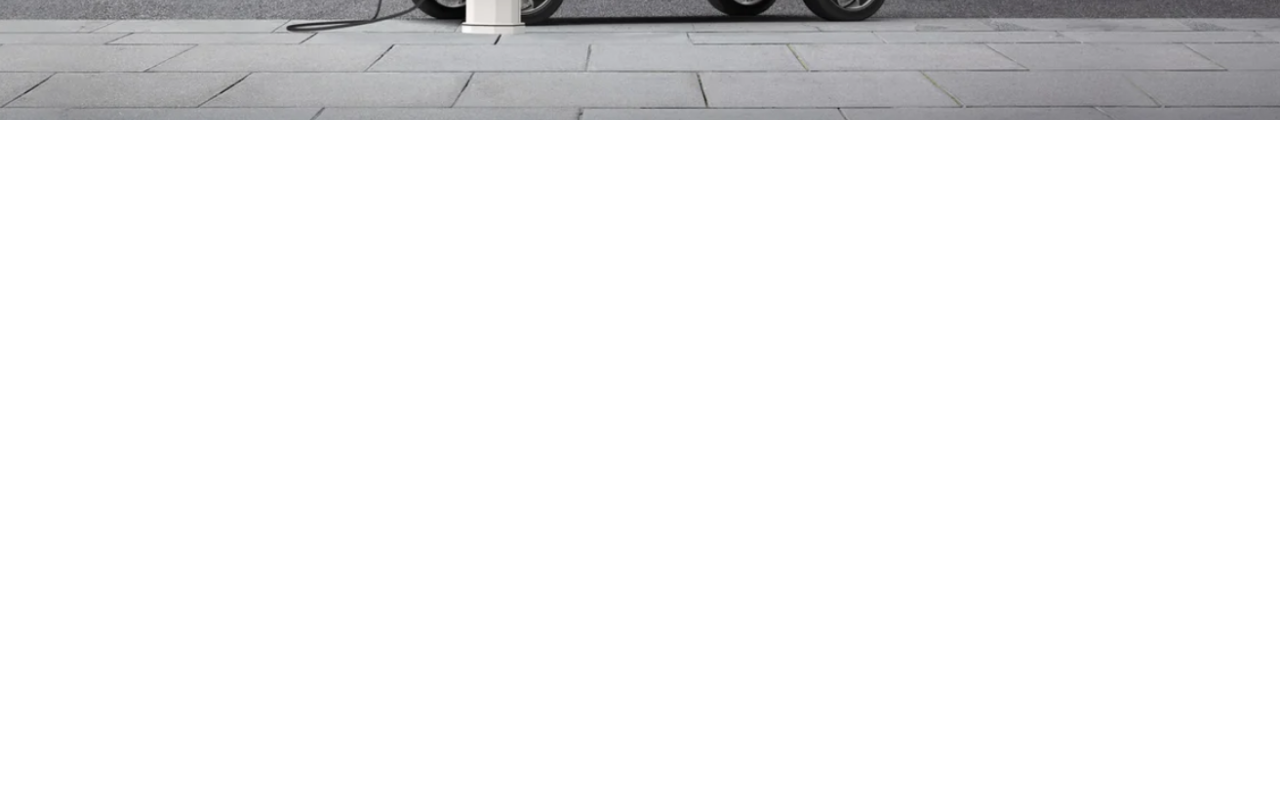
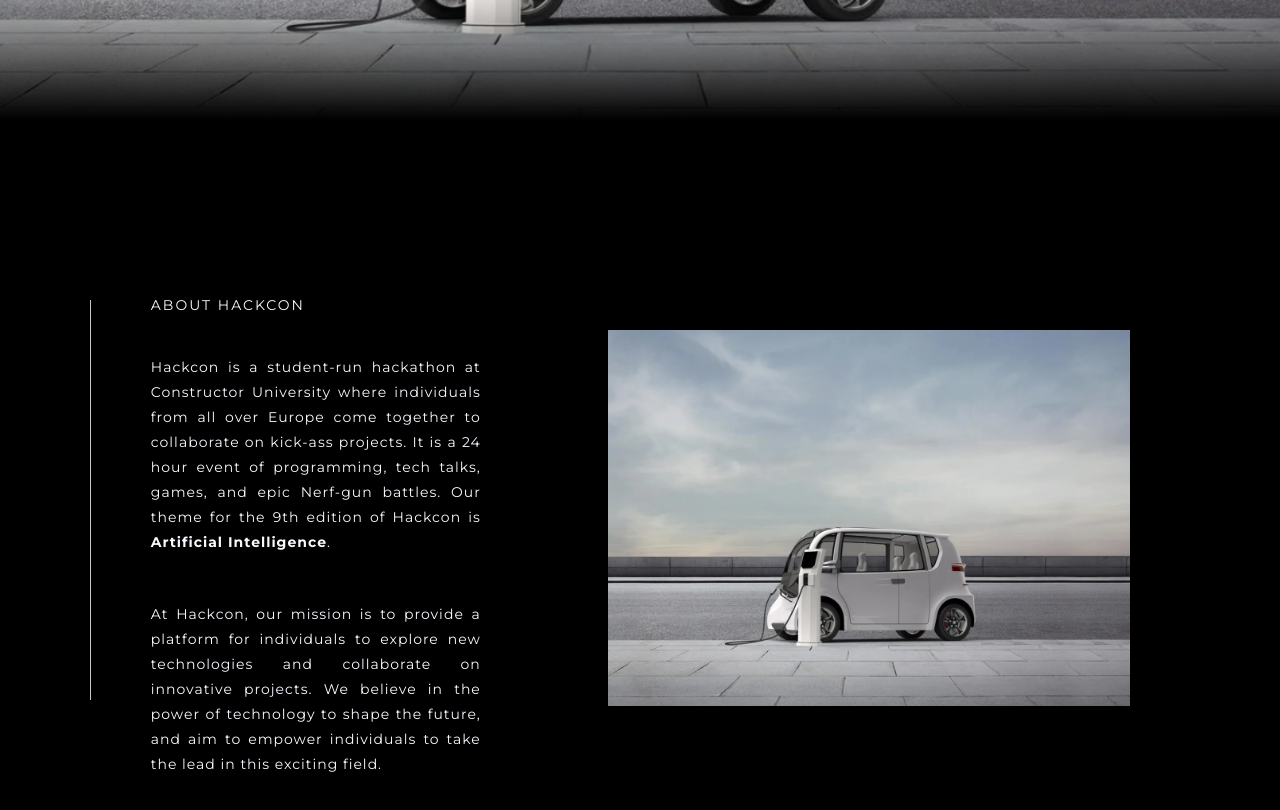
Before and after one commit to raeygetahun/Hackcon, a React (Create React App) app: page / in a window 1280 px wide. Shown: the part 680-1490 px from the top of the page. Before the commit the page ends 800 px from the top, so only its background shows below. Built offline with nearby package versions, Linux system fonts and the light colour scheme.

Commit message:
final version of initial screen and about section; navigation bar; style

```diff
--- a/package.json
+++ b/package.json
@@ -9,6 +9,7 @@
     "react": "^18.2.0",
     "react-dom": "^18.2.0",
     "react-scripts": "5.0.1",
+    "react-scroll": "^1.8.9",
     "typeface-montserrat": "^1.1.13",
     "web-vitals": "^2.1.4"
   },
--- a/src/App.css
+++ b/src/App.css
@@ -23,12 +23,10 @@
   background-color: transparent;
   border: none;
   outline: none;
-  transition: background-color 0.3s, box-shadow 0.3s;
 }
 
 .navbar.scrolled {
-  background-color: #f2f2f2;
-  box-shadow: 0 2px 4px rgba(0, 0, 0, 0.1);
+  background-image: linear-gradient(to bottom, rgba(242, 242, 242, 0.9), rgba(0, 0, 0, 0));
 }
 
 .logo { /* hackcon */
@@ -39,6 +37,7 @@
 }
 
 .nav-links {
+  cursor: pointer;
   list-style: none;
   display: flex;
 }
@@ -47,7 +46,17 @@
   margin-left: 35px;
 }
 
+.nav-links li a {
+  text-decoration: none;
+  color: #000000; /* Set the desired color for the links */
+}
+
+.nav-links li a:hover {
+  text-decoration: underline; /* Add underline on hover if desired */
+}
+
 .welcome-section {
+  position: relative;
   background-image: url('../public/first-screen.png');
   background-size: cover;
   background-repeat: no-repeat;
@@ -62,6 +71,16 @@
   color: #000000;
 }
 
+.welcome-section::after {
+  content: "";
+  position: absolute;
+  bottom: 0; /* Position at the bottom */
+  left: 0;
+  width: 100%;
+  height: 15%; /* Adjust the height of the gradient as desired */
+  background-image: linear-gradient(to bottom, rgba(0, 0, 0, 0), rgba(0, 0, 0, 1));
+}
+
 .welcome-section h1 { /* join us at hackcon */
   font-size: 64px;
   margin-top: -250px; /* space above the first line of text */
@@ -71,9 +90,89 @@
 }
 
 .welcome-section p { /* embrace ... */
+  color: rgba(0, 0, 0, 0.63);
   margin-top: -45px;
   font-size: 24px;
   letter-spacing: 1px;
   line-height: 43px;
   font-weight: normal;
 }
+
+.about-section {
+  background-color: black;
+  text-align: justify;
+}
+
+.content-container {
+  display: flex;
+  justify-content: center;
+  align-items: center;
+  height: 100vh;
+}
+
+.text-container {
+  margin-left: 20px;
+  width: 40%;
+  padding: 40px;
+}
+
+.image-container {
+  width: 50%;
+  margin-right: 150px;
+}
+
+.image-container img {
+  width: 100%;
+  height: auto;
+}
+
+.about-section h1 {
+  color: ghostwhite;
+  font-size: 14px;
+  margin-top: 50px; /* space above the first line of text */
+  letter-spacing: 2px;
+  line-height: 12px;
+  font-weight: normal;
+}
+
+.about-section p {
+  color: ghostwhite;
+  width: 330px;
+  font-size: 14px;
+  letter-spacing: 1px;
+  line-height: 25px;
+  font-weight: normal;
+}
+
+/* vertical line with moving thing */
+.line {
+  position: relative;
+  width: 1px;
+  height: 400px;
+  background-color: rgba(248, 248, 255, 0.8);
+  margin-top: -40px;
+  margin-left: 90px;
+}
+
+.moving-element {
+  position: absolute;
+  top: 0;
+  left: 50%;
+  transform: translateX(-50%) translateY(100px);
+  width: 4px;
+  height: 120px;
+  background-color: white;
+  opacity: 0;
+  animation: move 1.5s 1 linear forwards;
+}
+
+@keyframes move {
+  0%{
+    opacity: 0.4;
+    transform: translateX(-50%) translateY(120px);
+  }
+  100% {
+    opacity: 0.9;
+    transform: translateX(-50%) translateY(40px);
+  }
+}
--- a/src/App.js
+++ b/src/App.js
@@ -1,24 +1,114 @@
-import React from 'react';
+import React, {useEffect, useRef} from 'react';
+import { Link } from 'react-scroll';
 import './App.css';
 
 function App() {
+    const movingElementRef = useRef(null);
+
+    useEffect(() => {
+        const handleScroll = () => {
+            const navbar = document.querySelector('.navbar');
+            const scrollThresholdNavbar = 400; // Adjust this value as needed
+            const section = document.getElementById('welcome-section');
+            const sectionTop = section.offsetTop;
+            const sectionBottom = (sectionTop + section.offsetHeight) / 2;
+
+            if (window.scrollY > scrollThresholdNavbar) {
+                navbar.classList.add('scrolled');
+            } else {
+                navbar.classList.remove('scrolled');
+            }
+            if (window.scrollY >= sectionBottom) {
+                movingElementRef.current.classList.add('moving-element');
+            } else {
+                movingElementRef.current.classList.remove('moving-element');
+            }
+        };
+
+        window.addEventListener('scroll', handleScroll);
+
+        return () => {
+            window.removeEventListener('scroll', handleScroll);
+        };
+    }, []);
+
     return (
         <div className="App">
             <header className="App-header">
                 <nav className="navbar">
                     <div className="logo">HACKCON</div>
                     <ul className="nav-links">
-                        <li>About</li>
-                        <li>Speakers</li>
-                        <li>Schedule</li>
-                        <li>Team</li>
-                        <li>FAQ</li>
-                        <li>Contact</li>
+                        <li><Link
+                            to="about-section"
+                            spy={false}
+                            smooth={true}
+                            offset={-70}
+                            duration={500}
+                        >About</Link></li>
+                        <li><Link
+                            to="speakers-section"
+                            spy={false}
+                            smooth={true}
+                            offset={-70}
+                            duration={500}
+                        >Speakers</Link></li>
+                        <li><Link
+                            to="schedule-section"
+                            spy={false}
+                            smooth={true}
+                            offset={-70}
+                            duration={500}
+                        >Schedule</Link></li>
+                        <li><Link
+                            to="team-section"
+                            spy={false}
+                            smooth={true}
+                            offset={-70}
+                            duration={500}
+                        >Team</Link></li>
+                        <li><Link
+                            to="faq-section"
+                            spy={false}
+                            smooth={true}
+                            offset={-70}
+                            duration={500}
+                        >FAQ</Link></li>
+                        <li><Link
+                            to="contact-section"
+                            spy={false}
+                            smooth={true}
+                            offset={-70}
+                            duration={500}
+                        >Contact</Link></li>
                     </ul>
                 </nav>
-                <section className="welcome-section">
+                <section id="welcome-section" className="welcome-section">
                     <h1>JOIN US AT HACKCON<br/>2023</h1>
                     <p className="subtext">Embrace Cutting-Edge Collaborations and Experience<br/>the Future of AI</p>
+                </section>
+                <section id="about-section" className="about-section">
+                    <div className="content-container">
+                        <div className="line">
+                            <div className="moving-element" ref={movingElementRef}></div>
+                        </div>
+                        <div className="text-container">
+                            <h1>ABOUT HACKCON</h1>
+                            <br/>
+                            <p>Hackcon is a student-run hackathon at Constructor University where individuals from all
+                                over
+                                Europe come together to collaborate on kick-ass projects. It is a 24 hour event of
+                                programming, tech talks, games, and epic Nerf-gun battles. Our theme for the 9th edition
+                                of Hackcon is <strong>Artificial Intelligence</strong>.</p>
+                            <br/>
+                            <p>At Hackcon, our mission is to provide a platform for individuals to explore new
+                                technologies and collaborate on innovative projects. We believe in the power of
+                                technology to shape the future, and aim to empower individuals to take the lead in this
+                                exciting field.</p>
+                        </div>
+                        <div className="image-container">
+                            <img src='first-screen.png' alt="about"/>
+                        </div>
+                    </div>
                 </section>
             </header>
         </div>
```
Also changed, not shown: src/first-screen.png (added), 1 other file (tests, documents, lock files or other folders).
